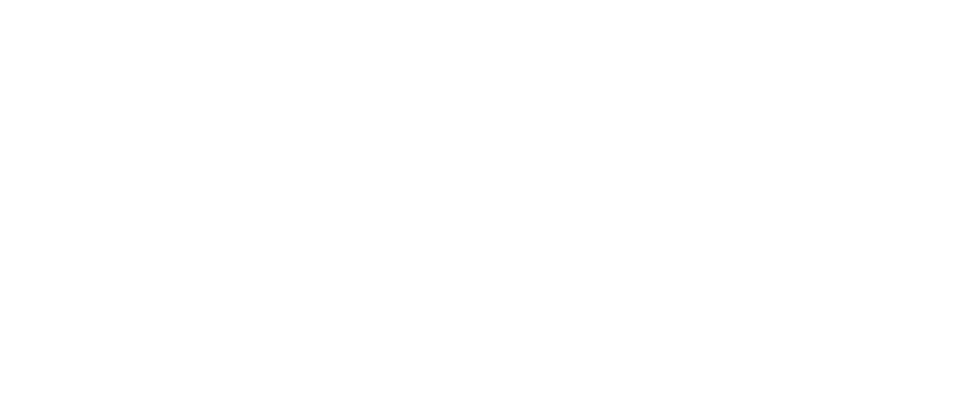
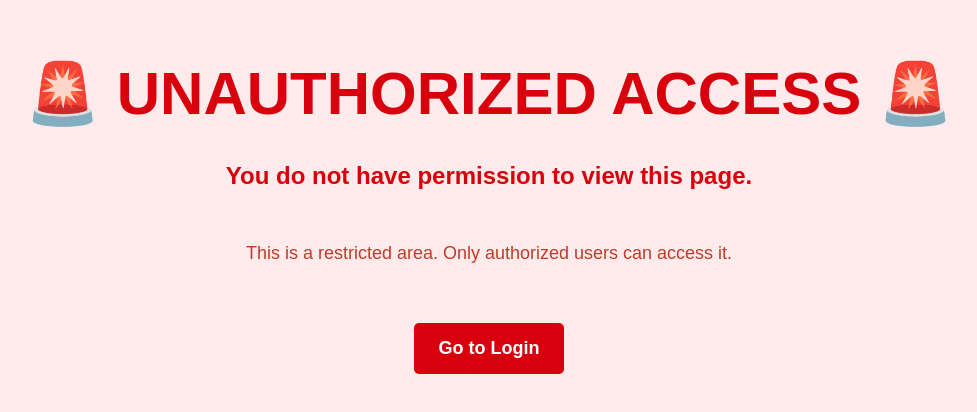
Before and after one commit to Thanu10ekoon/CoRe_Test, a React (Create React App) app in the folder complaint-management/frontend/: page /unauthorized in a window 1280 px wide. Before the commit this address had no page. Shown: the part 184-596 px from the top of the page, without its empty margins (151-1128 px from the left). Built offline with nearby package versions, Linux system fonts and the light colour scheme.

Commit message:
restricted url navigation

```diff
--- a/complaint-management/frontend/src/App.js
+++ b/complaint-management/frontend/src/App.js
@@ -4,17 +4,34 @@
 import UserDashboard from "./components/UserDashboard";
 import AdminDashboard from "./components/AdminDashboard";
 import ComplaintDetails from "./components/ComplaintDetails";
-import NewComplaint from "./components/NewComplaint";  // ✅ Import NewComplaint page
+import NewComplaint from "./components/NewComplaint";
+import Unauthorized from "./components/Unauthorized"; // Unauthorized page
+import AuthGuard from "./components/AuthGuard"; // Import the AuthGuard
 
 function App() {
   return (
     <Router>
       <Routes>
         <Route path="/" element={<Login />} />
-        <Route path="/user-dashboard" element={<UserDashboard />} />
-        <Route path="/admin-dashboard" element={<AdminDashboard />} />
+        <Route
+          path="/user-dashboard"
+          element={
+            <AuthGuard allowedRoles={["user"]}>
+              <UserDashboard />
+            </AuthGuard>
+          }
+        />
+        <Route
+          path="/admin-dashboard"
+          element={
+            <AuthGuard allowedRoles={["admin"]}>
+              <AdminDashboard />
+            </AuthGuard>
+          }
+        />
         <Route path="/complaint/:id" element={<ComplaintDetails />} />
-        <Route path="/complaint/new" element={<NewComplaint />} />  {/* ✅ New Complaint Route */}
+        <Route path="/complaint/new" element={<NewComplaint />} />
+        <Route path="/unauthorized" element={<Unauthorized />} /> {/* Unauthorized page */}
       </Routes>
     </Router>
   );
--- a/complaint-management/frontend/src/components/AdminDashboard.js
+++ b/complaint-management/frontend/src/components/AdminDashboard.js
@@ -54,6 +54,7 @@
   const handleLogout = () => {
     // Clear user session (if stored)
     localStorage.removeItem("user");
+    localStorage.removeItem("user_id");
     navigate("/"); // Redirect to login
   };
 
--- a/complaint-management/frontend/src/components/AuthGuard.js
+++ b/complaint-management/frontend/src/components/AuthGuard.js
@@ -1,22 +1,21 @@
 import React from "react";
 import { Navigate } from "react-router-dom";
 
-const AuthGuard = ({ role, children }) => {
+const AuthGuard = ({ children, allowedRoles }) => {
+  const role = localStorage.getItem("role");
   const userId = localStorage.getItem("user_id");
-  const userRole = localStorage.getItem("user_role");
 
-  console.log("AuthGuard: userId =", userId, ", userRole =", userRole); // Debugging
-
-  if (!userId) {
-    console.log("Redirecting to login: No user ID found");
-    return <Navigate to="/" replace />;
+  // If no user ID or role is in localStorage, treat it as unauthorized
+  if (!userId || !role) {
+    return <Navigate to="/unauthorized" />;
   }
 
-  if (role && userRole !== role) {
-    console.log("Redirecting to unauthorized: Role mismatch");
-    return <Navigate to="/unauthorized" replace />;
+  // Check if the user's role matches the allowed roles
+  if (allowedRoles && !allowedRoles.includes(role)) {
+    return <Navigate to="/unauthorized" />;
   }
 
+  // Otherwise, render the protected component
   return children;
 };
 
--- a/complaint-management/frontend/src/components/Unauthorized.js
+++ b/complaint-management/frontend/src/components/Unauthorized.js
@@ -5,10 +5,67 @@
   const navigate = useNavigate();
 
   return (
-    <div>
-      <h2>Unauthorized Access</h2>
-      <p>You do not have permission to view this page.</p>
-      <button onClick={() => navigate("/login")}>Go to Login</button>
+    <div
+      style={{
+        display: "flex",
+        justifyContent: "center",
+        alignItems: "center",
+        flexDirection: "column",
+        minHeight: "100vh",
+        backgroundColor: "#FFEBEB", // Light red background
+        color: "#D8000C", // Dark red text color
+        fontFamily: "Arial, sans-serif",
+        textAlign: "center",
+        padding: "20px",
+      }}
+    >
+      <h1
+        style={{
+          fontSize: "60px",
+          fontWeight: "bold",
+          color: "#D8000C", // Red color for heading
+        }}
+      >
+        🚨 UNAUTHORIZED ACCESS 🚨
+      </h1>
+      <p
+        style={{
+          fontSize: "24px",
+          fontWeight: "bold",
+          color: "#D8000C",
+          marginTop: "20px",
+        }}
+      >
+        You do not have permission to view this page.
+      </p>
+      <p
+        style={{
+          fontSize: "18px",
+          color: "#C03B2B",
+          marginTop: "30px",
+        }}
+      >
+        This is a restricted area. Only authorized users can access it.
+      </p>
+      <button
+        onClick={() => navigate("/")}
+        style={{
+          marginTop: "40px",
+          padding: "12px 25px",
+          fontSize: "18px",
+          backgroundColor: "#D8000C", // Red background
+          color: "#fff",
+          border: "none",
+          borderRadius: "5px",
+          cursor: "pointer",
+          fontWeight: "bold",
+          transition: "background-color 0.3s",
+        }}
+        onMouseEnter={(e) => (e.target.style.backgroundColor = "#A60000")}
+        onMouseLeave={(e) => (e.target.style.backgroundColor = "#D8000C")}
+      >
+        Go to Login
+      </button>
     </div>
   );
 };
--- a/complaint-management/frontend/src/pages/Login.js
+++ b/complaint-management/frontend/src/pages/Login.js
@@ -11,12 +11,18 @@
   const handleLogin = async () => {
     try {
       const response = await axios.post("http://localhost:5000/api/login", { username, password });
-      if (response.data.type === "admin") {
+
+      if (response.data.user_id && response.data.type) {
         localStorage.setItem("user_id", response.data.user_id);
-        navigate("/admin-dashboard");
+        localStorage.setItem("role", response.data.type.toLowerCase()); // Store role in localStorage
+
+        if (response.data.type.toLowerCase() === "admin") {
+          navigate("/admin-dashboard");
+        } else {
+          navigate("/user-dashboard");
+        }
       } else {
-        localStorage.setItem("user_id", response.data.user_id);
-        navigate("/user-dashboard");
+        throw new Error("Invalid response data");
       }
     } catch (error) {
       alert("Invalid credentials");
@@ -29,12 +35,13 @@
         <Card>
           <Card.Body>
             <h2 className="text-center mb-4">Login</h2>
-            <Form>
+            <Form onSubmit={(e) => e.preventDefault()}>
               <Form.Group id="username">
                 <Form.Label>Username</Form.Label>
                 <Form.Control
                   type="text"
                   placeholder="Enter username"
+                  value={username}
                   onChange={(e) => setUsername(e.target.value)}
                   required
                 />
@@ -44,6 +51,7 @@
                 <Form.Control
                   type="password"
                   placeholder="Enter password"
+                  value={password}
                   onChange={(e) => setPassword(e.target.value)}
                   required
                 />
```
